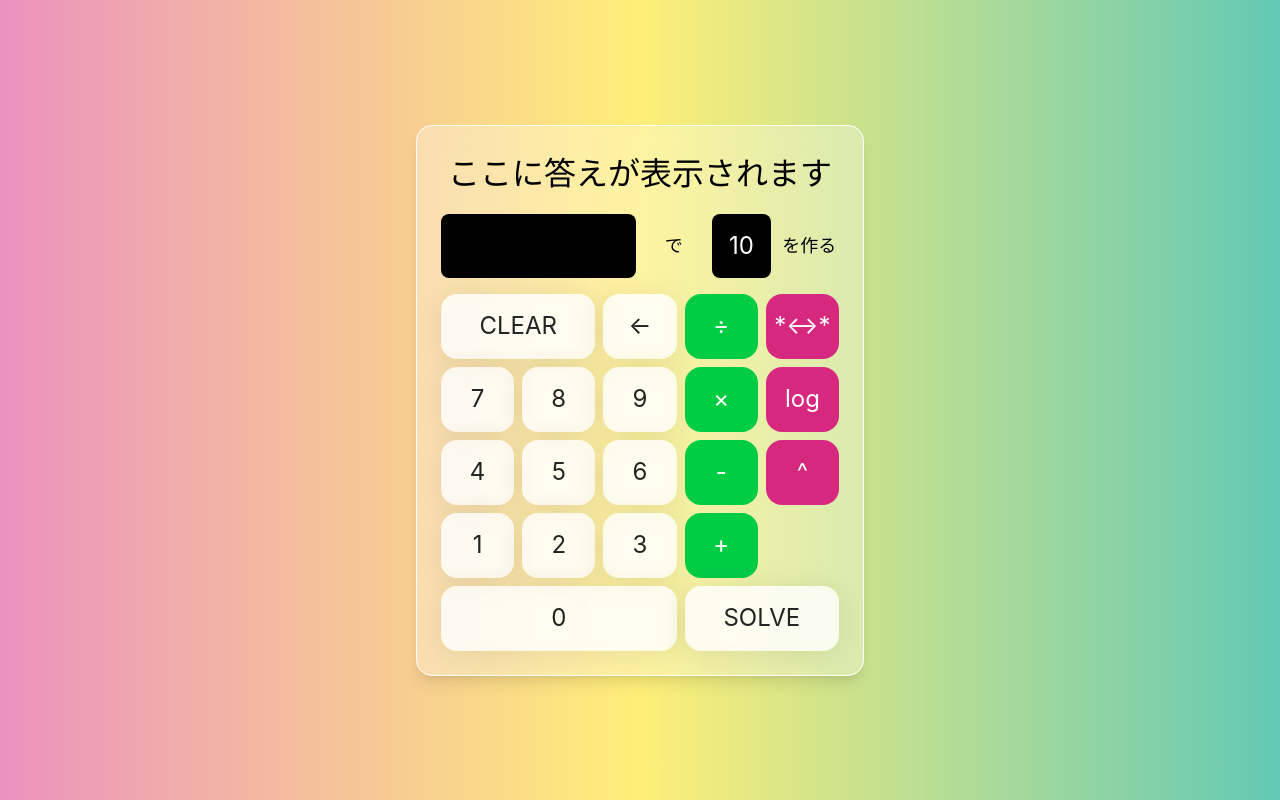
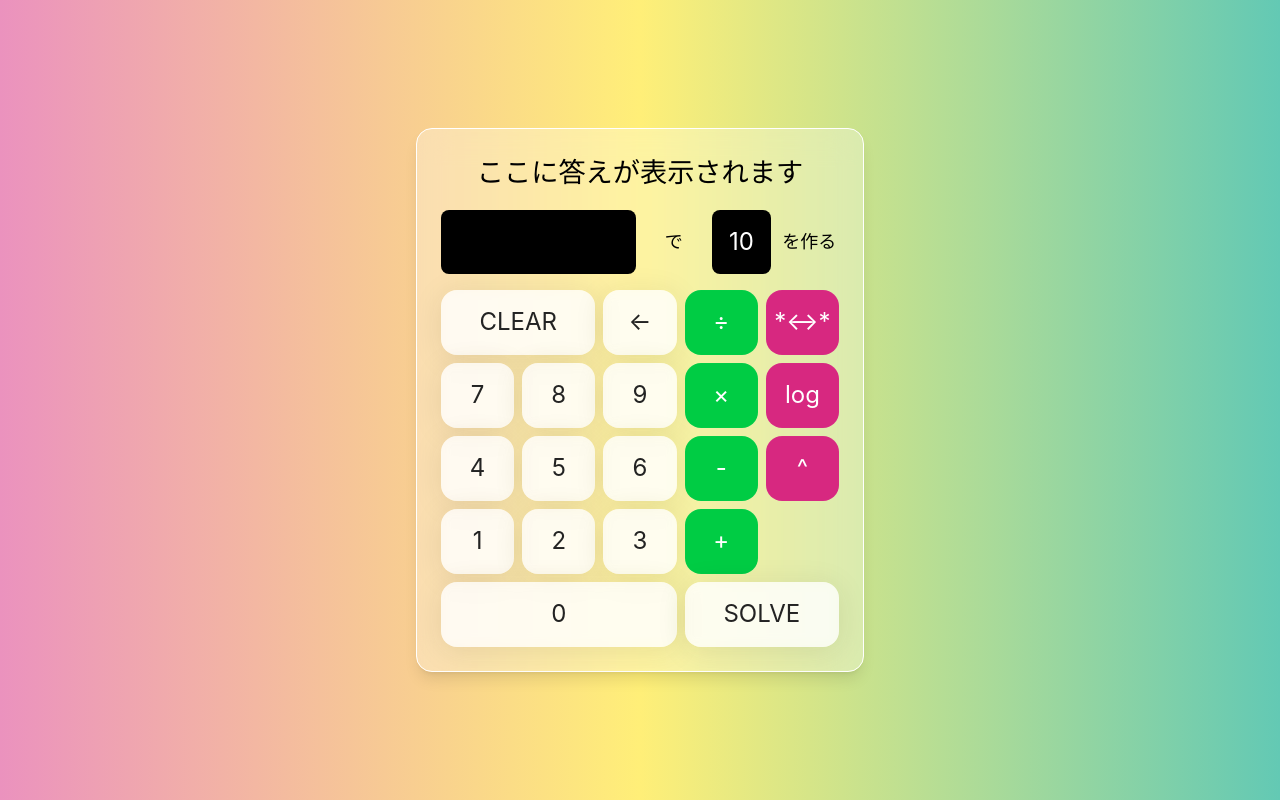
Before and after one commit to cijb-7724/make10_2.0, a React (Vite) app: page / in a window 1280 px wide. Built offline with nearby package versions, Linux system fonts and the light colour scheme.

Commit message:
feat: notfoundを画面に表示

```diff
--- a/src/components/FormulaRenderer.tsx
+++ b/src/components/FormulaRenderer.tsx
@@ -15,6 +15,8 @@ const FormulaRenderer: React.FC<FormulaRendererProps> = ({ formulaNode }) => {
     if (container) {
       if (formulaNode?.result === -691) {
         container.innerText = "ここに答えが表示されます";
+      } else if (formulaNode?.result === 691) {
+        container.innerText = "解が見つかりませんでした";
       } else {
         const texCode = convertToTex(formulaNode);
         katex.render(texCode, container, {
@@ -29,7 +31,7 @@ const FormulaRenderer: React.FC<FormulaRendererProps> = ({ formulaNode }) => {
       id="math-container"
       className="formula-container"
       style={{
-        fontSize: "2rem",
+        fontSize: "1.7rem",
         fontFamily: "'STIX Two Math', 'Times New Roman', serif"
       }}
     />
```
